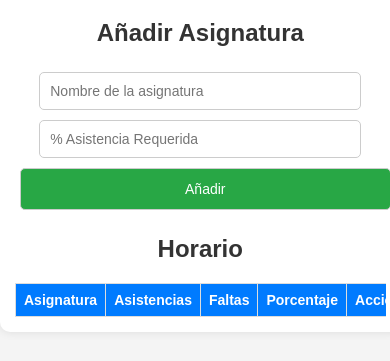
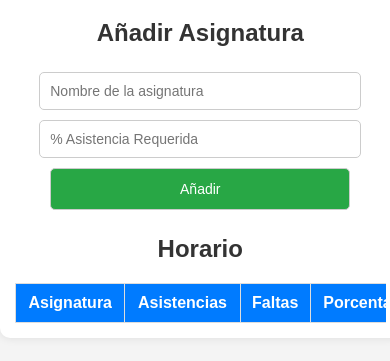
Before and after one commit to Samueh02/ASISTENCIA, a plain HTML site: page index.html in a window 390 px wide. Shown: the part 133-494 px from the top of the page. Drawn offline with Linux system fonts and the light colour scheme.

Commit message:
responsive movil mejorado

```diff
--- a/index.html
+++ b/index.html
@@ -16,6 +16,7 @@
         <button onclick="addSubject()">Añadir</button>
 
         <h2>Horario</h2>
+        <div class="table-container">
             <table>
                 <thead>
                     <tr>
@@ -30,6 +31,8 @@
             </table>
         </div>
 
+    </div>
+
     <script src="script.js"></script>
 </body>
 </html>
--- a/styles.css
+++ b/styles.css
@@ -8,7 +8,7 @@ body {
 
 .container {
     width: 90%;
-    max-width: 800px;
+    max-width: 500px;
     margin: 20px auto;
     background: white;
     padding: 20px;
@@ -26,9 +26,6 @@ input, button {
     border: 1px solid #ccc;
     border-radius: 5px;
     font-size: 16px;
-}
-
-input {
     width: 100%;
     max-width: 300px;
 }
@@ -38,16 +35,24 @@ button {
     color: white;
     cursor: pointer;
     font-size: 16px;
+    width: auto;
 }
 
 button:hover {
     background-color: #218838;
 }
 
+/* Contenedor para hacer la tabla desplazable en móviles */
+.table-container {
+    width: 100%;
+    overflow-x: auto;
+    margin-top: 20px;
+}
+
 table {
     width: 100%;
+    min-width: 500px; /* Para que la tabla no se achique demasiado */
     border-collapse: collapse;
-    margin-top: 20px;
 }
 
 th, td {
@@ -63,17 +68,6 @@ th {
 
 /* Estilos para móviles */
 @media (max-width: 600px) {
-    table {
-        display: block;
-        overflow-x: auto;
-        white-space: nowrap;
-    }
-
-    th, td {
-        font-size: 14px;
-        padding: 8px;
-    }
-
     .container {
         width: 95%;
         padding: 15px;
```
Lines whose indentation alone changed are shown as unchanged.
